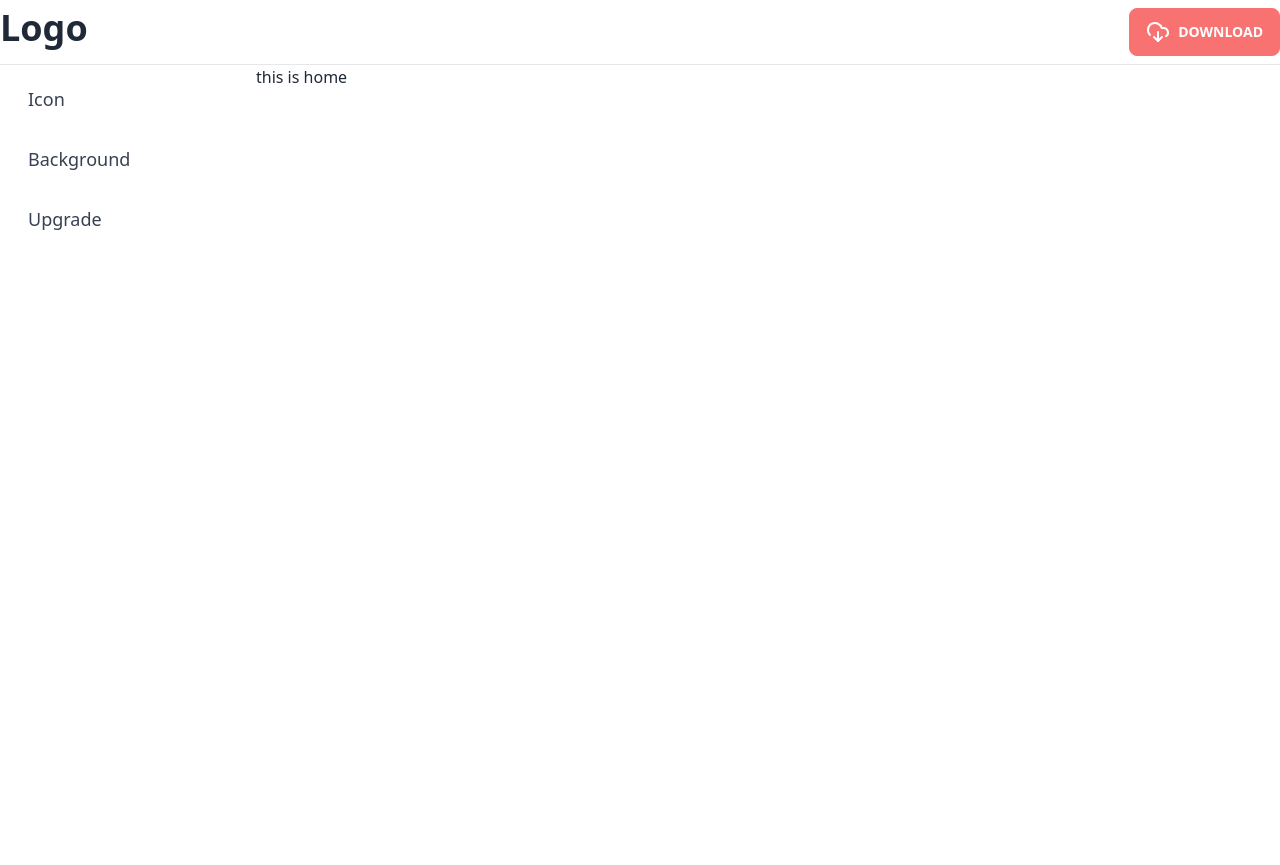
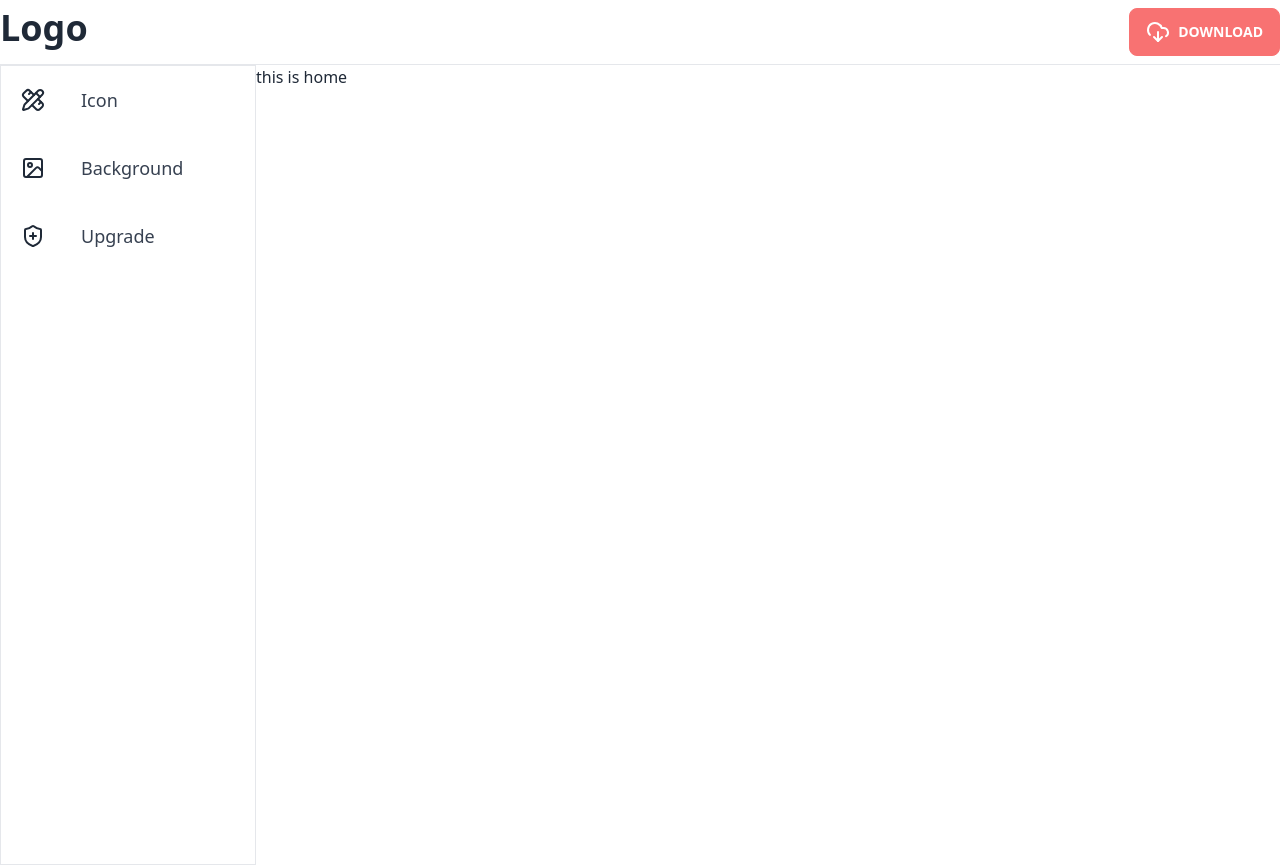
Before and after one commit to AshikurZaman01/LogoMaking-App---React, a React (Vite) app: page / in a window 1280 px wide. Before the commit the page ends 800 px from the top, so only its background shows below. Built offline with nearby package versions, Linux system fonts and the light colour scheme.

Commit message:
finish sidenav upper part

```diff
--- a/src/Components/Pages/SideNav/SideNav.jsx
+++ b/src/Components/Pages/SideNav/SideNav.jsx
@@ -1,29 +1,27 @@
-import { icons } from "lucide-react";
+import { PencilRuler, Image, ShieldPlus } from "lucide-react";
+import React from "react";
 
 const SideNav = () => {
-
     const menuList = [
-        { id: 1, name: 'Icon', icon: 'PencilRuler' },
-        { id: 2, name: 'Background', icon: 'image' },
-        { id: 3, name: 'Upgrade', icon: 'shield-plus' },
-    ]
+        { id: 1, name: 'Icon', icon: <PencilRuler /> },
+        { id: 2, name: 'Background', icon: <Image /> },
+        { id: 3, name: 'Upgrade', icon: <ShieldPlus /> },
+    ];
 
     return (
-        <div>
+        <div className="border h-[100vh]">
+            <div>
+                {menuList.map((menu) => (
+                    <div key={menu.id} className="flex items-center gap-2 w-full hover:bg-primary hover:text-white hover:rounded-md transition-all duration-200 ease-in-out">
 
-            <div>
-                {
-                    menuList.map((menu) => {
-                        return (
+                        <div className="ml-5">
+                            {menu.icon}
+                        </div>
 
-                            <div key={menu.id}>
-                                <h2 className="p-3 text-lg px-7 text-gray-700 my-2 cursor-pointer hover:bg-primary hover:text-white hover:rounded-md transition-all duration-200 ease-in-out">{menu.name}</h2>
-                            </div>
-                        )
-                    })
-                }
+                        <h2 className="p-3 text-lg px-7 text-gray-700 my-2 cursor-pointer hover:text-white">{menu.name}</h2>
+                    </div>
+                ))}
             </div>
-
         </div>
     );
 };
```
